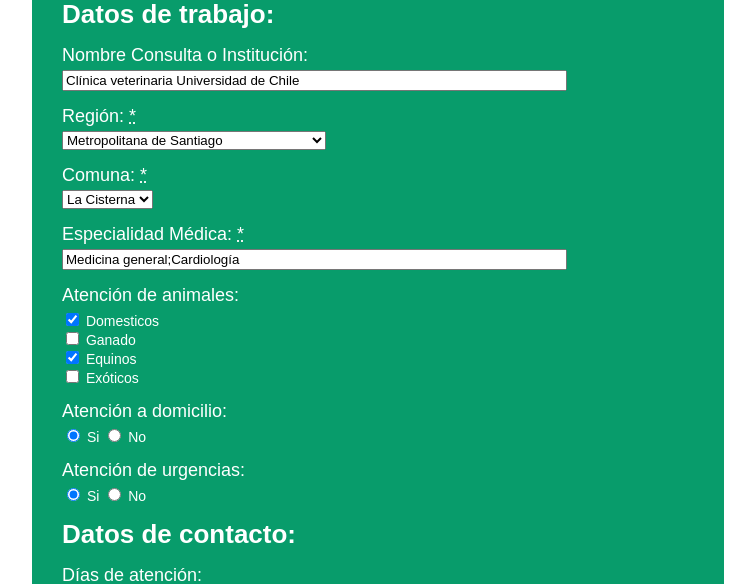
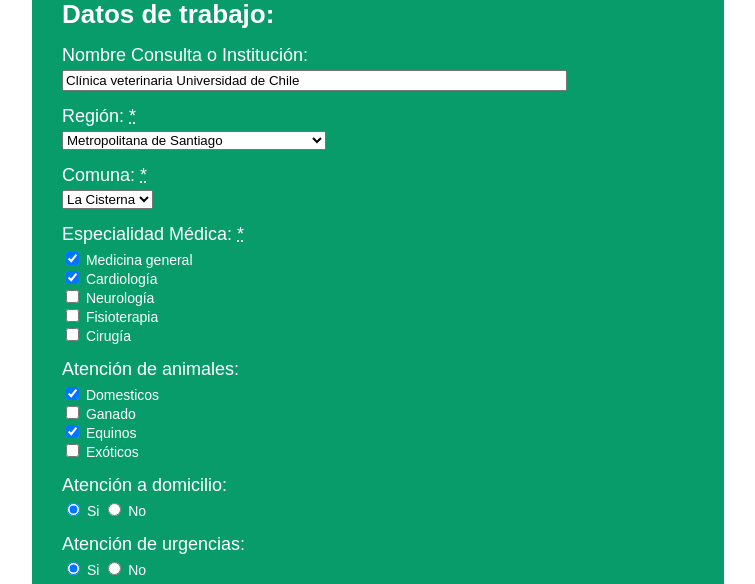
Before and after one commit to DCC-CC4401/Buscador-Veterinarios, a Django app: page /editarperfil/1 in a window 1280 px wide. Shown: the part 623-1207 px from the top of the page, without its empty margins (292-1047 px from the left). Run offline with Django 3.2, Linux system fonts and the light colour scheme; a user stored in the database is signed in; data comes from the database, SQL or seed files in the repository; both versions use the stored data as it was after the commit.

Commit message:
edicion especialidad medica

```diff
--- a/PaginaVet/gestionVeterinarios/templates/gestionVeterinarios/editarPerfil.html
+++ b/PaginaVet/gestionVeterinarios/templates/gestionVeterinarios/editarPerfil.html
@@ -234,7 +234,36 @@
 
             <div class="entrada">
                 <div class="etiqueta">Especialidad Médica: <abbr title="Este campo es obligatorio">*</abbr></div>
-                <input value="{{veterinario.especialidad}}" type="text" id="especialidad" name="especialidad" size="60" maxlength="80" required>
+                {% if 'Medicina general' in veterinario.especialidad %}
+                <input type="checkbox" id="medicina_general" name="especialidad" value="Medicina general" checked>
+                {% else %}
+                <input type="checkbox" id="medicina_general" name="especialidad" value="Medicina general">
+                {% endif %}
+                <label for="medicina_general"> Medicina general</label><br>
+                {% if 'Cardiología' in veterinario.especialidad %}
+                <input type="checkbox" id="cardiologia" name="especialidad" value="Cardiología" checked>
+                {% else %}
+                <input type="checkbox" id="cardiologia" name="especialidad" value="Cardiología">
+                {% endif %}
+                <label for="cardiologia"> Cardiología</label><br>
+                {% if 'Neurología' in veterinario.especialidad %}
+                <input type="checkbox" id="neurologia" name="especialidad" value="Neurología" checked>
+                {% else %}
+                <input type="checkbox" id="neurologia" name="especialidad" value="Neurología">
+                {% endif %}
+                <label for="neurologia"> Neurología</label><br>
+                {% if 'Fisioterapia' in veterinario.especialidad %}
+                <input type="checkbox" id="fisioterapia" name="especialidad" value="Fisioterapia" checked>
+                {% else %}
+                <input type="checkbox" id="fisioterapia" name="especialidad" value="Fisioterapia">
+                {% endif %}
+                <label for="fisioterapia"> Fisioterapia</label><br>
+                {% if 'Cirugía' in veterinario.especialidad %}
+                <input type="checkbox" id="cirugia" name="especialidad" value="Cirugía" checked>
+                {% else %}
+                <input type="checkbox" id="cirugia" name="especialidad" value="Cirugía">
+                {% endif %}
+                <label for="cirugia"> Cirugía</label><br>
             </div>
 
             <div class="entrada">
```
Also changed, not shown: PaginaVet/db.sqlite3.
